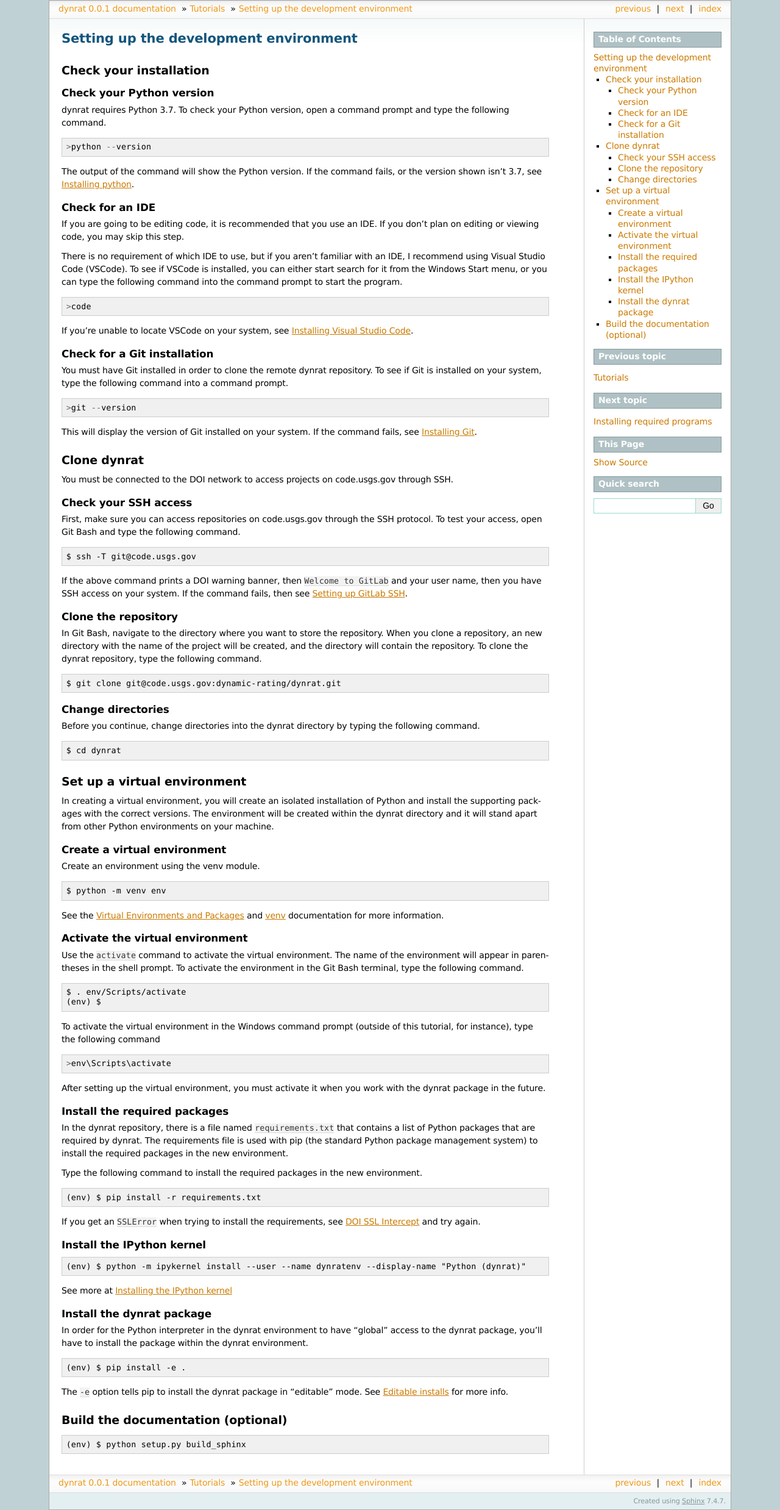
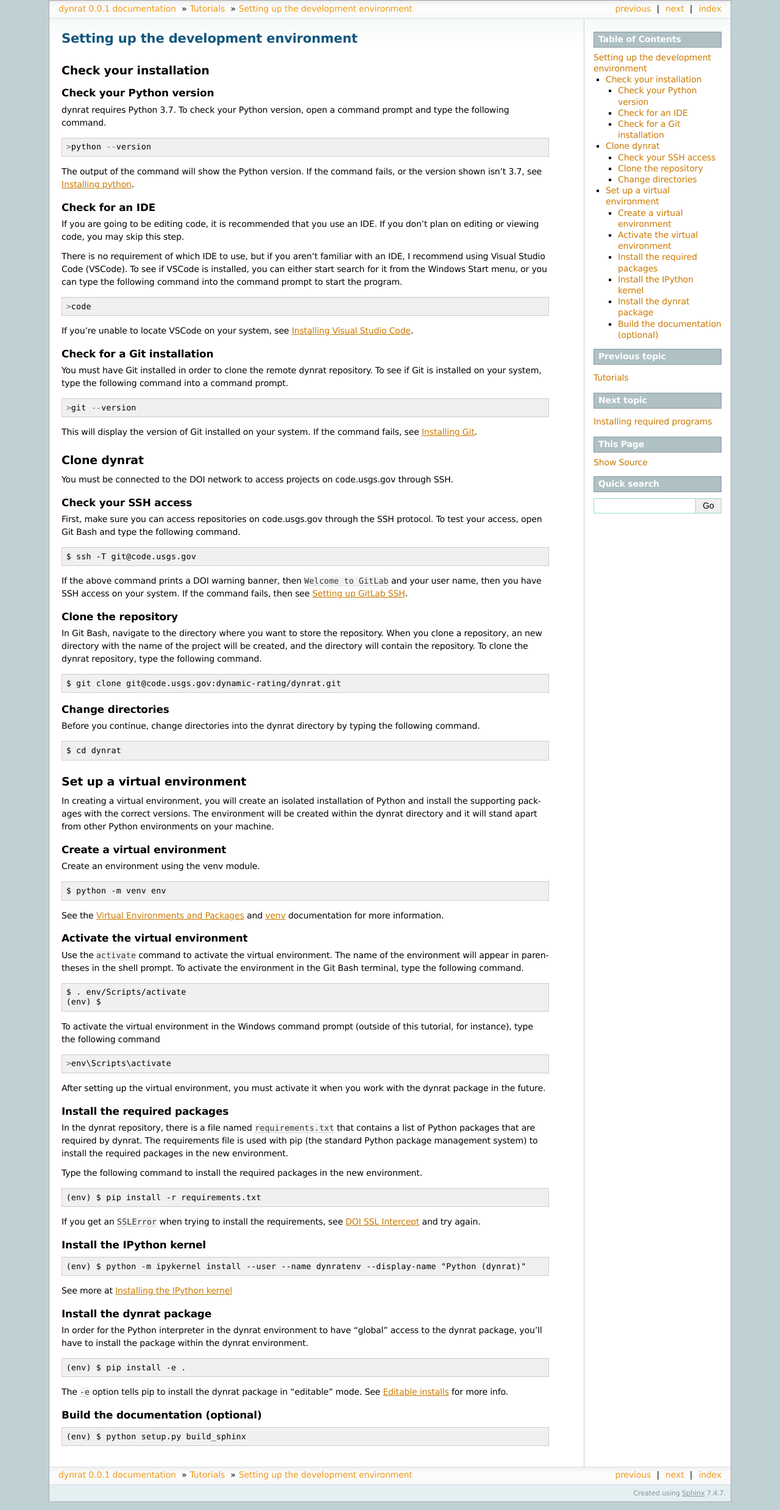
Before and after one commit to mdomanski-usgs/dynrat, a Sphinx documentation site: the page built from docs/tutorial/setup.md, in a window 1280 px wide. Shown: the whole page at 61% size. Built offline with Sphinx 7.4.7, drawn with Linux system fonts in a browser that asks for light colours; pages that are not in the unit, such as notebooks, are missing from menus.

Commit message:
correct header

````diff
--- a/docs/tutorial/setup.md
+++ b/docs/tutorial/setup.md
@@ -150,8 +150,7 @@ The `-e` option tells pip to install the dynrat package in "editable" mode.
 See [Editable installs](https://pip.pypa.io/en/stable/reference/pip_install/#editable-installs) for more info.
 
 
-Build the documentation (optional)
-----------------------------------
+### Build the documentation (optional)
 ```
 (env) $ python setup.py build_sphinx
 ```
````
